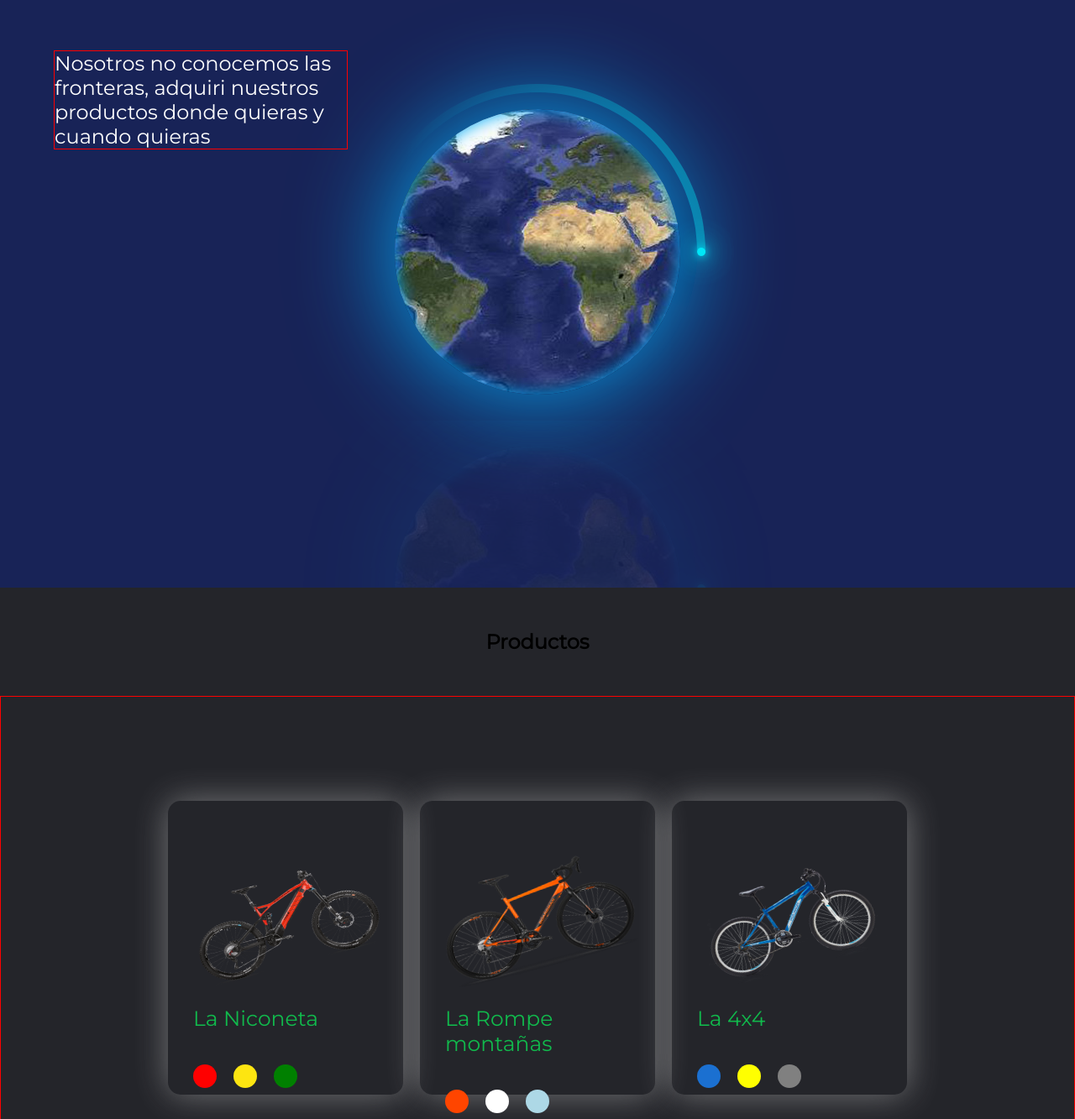
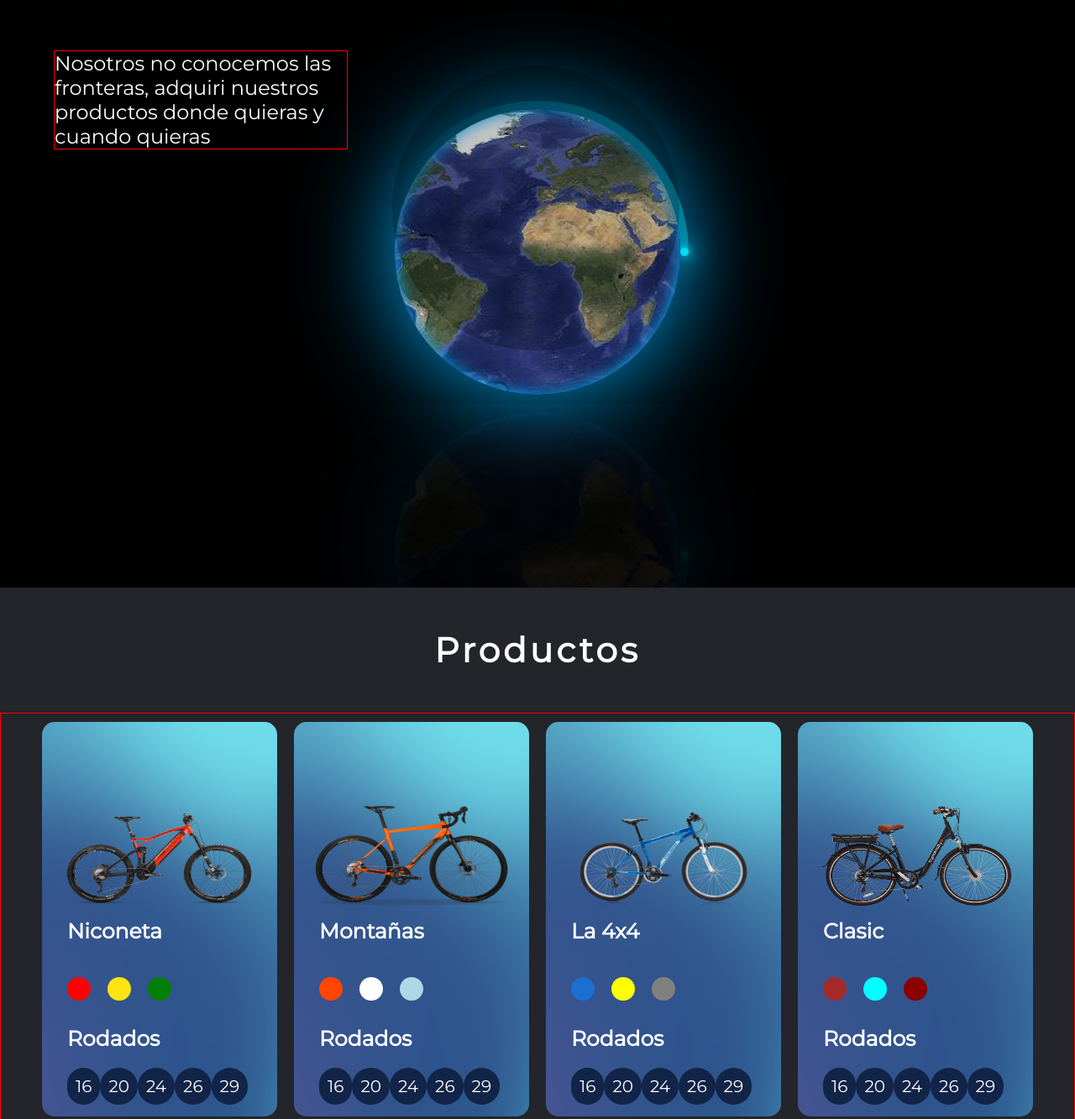
Before and after one commit to Los-loleros-de-parque-chacabuco/Biciteka-V1-test, a plain HTML site: page SpriteTEST/spriteV2/beta.html in a window 1280 px wide. Shown: the part 100-1433 px from the top of the page at 84% size. Drawn offline with Linux system fonts and the light colour scheme.

Commit message:
3er commit

```diff
--- a/SpriteTEST/spriteV2/animation.css
+++ b/SpriteTEST/spriteV2/animation.css
@@ -9,14 +9,14 @@
 body{
     background-color: #24252A;
 }
-
 .container-main{
     display: flex;
     justify-content: center;
     align-items: center;
     min-height: 100vh;
     overflow: hidden;
-    background: #182357;
+    /* background: #182357; */ /*COLOR ORIGINAL*/
+    background-color: black;
 }
 .planet{
     display: flex;
@@ -42,14 +42,26 @@ body{
     height: 99vh;
     justify-content: center;
     align-items: center;
-    background: #182357;
+    /* background: #182357; */ /*COLOR ORIGINAL*/
+    background-color: black;
 }
 .planetEarth .loader{
     position: relative;
-    width: 400px;
-    height: 400px;
+    width: 360px; /*400px*/
+    height: 360px; /*400px*/
     border-radius: 50%;
     animation: animate 4s linear infinite;
+}
+.overlay{
+  position: absolute;
+  width: 342px; /*400px*/
+  height: 340px; /*400px*/
+  border-radius: 50%;
+  background-color: rgba(0, 0, 0, 0.219);
+  top: 22%;
+  left: 23%;
+  /* border: solid 1px red; */
+  z-index: 2;
 }
 @keyframes animate {
     0%{
@@ -143,6 +155,9 @@ body{
     justify-content: center;
     align-items:center;
     margin-top: 50px;
+    color: white;
+    font-size: 1.7em;
+    letter-spacing: 4px;
 }
 
 .cards{
@@ -151,7 +166,8 @@ body{
     display: flex;
     justify-content: center;
     align-items: center;
-    height: 600px;
+    height: 100%;
+    flex-wrap: wrap;
 }
 
 img{
@@ -165,38 +181,42 @@ img{
     margin-left: 1000px;
   }
 
-.container-2{
+/* .container-2{
     display: flex;
     justify-content: center;
     align-items: center;
     height: 600px;
     border: solid 1px red;
-}
+} */
 
   .card{
     width: 280px;
-    height: 350px;
-    background-image:url(./img/fondo\ css.jpg) ;
+    height: 470px;
     border-radius: 15px;
+    background-image: url(./images/bg.png);
+    background-size: cover;
     display: flex;
     justify-content: space-around;
     align-items: center;
     flex-direction: column;
     padding: 80px 30px;
-    box-shadow: 0px 0px 40px rgba(200, 200, 200, 0.493);
-    color: #11b94c;
+    /* box-shadow: 0px 0px 40px rgba(200, 200, 200, 0.493); */
+    color: white;
     font-family:"resglise";
+    background-color: #182357;;
     margin: 10px;
 
   }
   .card .imagen-mostrada{
     width: 230px;
-    transform: rotate(-15deg); /*20DEG*/
+    margin-top: 20px;
+    transform: rotate(0deg); /*15DEG*/
   }
   .card .titulo{
-    margin-top: 40px; /**80PX*/
+    margin-top: 10px; /**40PX*/
     width: 100%;
     font-size: 25px;
+    font-weight: 700;
   }
   .card .colores{
     margin-top: 40px;
@@ -213,6 +233,12 @@ img{
      margin-right: 20px;
      cursor: pointer;
   }
+  .card:hover{
+    transform: translateY(-3%);
+    box-shadow: 1px 5px 10px rgba(255, 255, 255, 0.445);
+    transition: 0.5s;
+  }
+
   .card .colores span:nth-child(2){
     background-color: rgb(253, 229, 17);
   }
@@ -387,3 +413,17 @@ img{
    box-shadow: -10px 20px 15px -10px rgba(17, 233, 91, 0.3);
    font-family: 'Times New Roman', Times, serif;
   }
+
+
+
+/*==================*/
+/*===MEDIA QUERYS===*/
+/*==================*/
+
+/* @media (max-width:888px){
+
+  .card{
+    width: 260px;
+    height: 450px;
+  }
+} */
--- a/SpriteTEST/spriteV2/beta.html
+++ b/SpriteTEST/spriteV2/beta.html
@@ -14,6 +14,7 @@
         </div>
         <div class="planet planetEarth">
             <div class="container-earth">
+                <div class="overlay"></div>
                 <div class="loader"><span></span></div>
                 <div class="earth"></div>
             </div>
@@ -31,7 +32,7 @@
               <img src="./images/roja.png" class="imagenMostradaBici" alt="">
             </div>
             <div class="titulo">
-              <span>La Niconeta</span>
+              <span>Niconeta</span>
             </div>
             <div class="colores">
               <span class="roja coloresJs " id="roja"></span>
@@ -72,7 +73,7 @@
               <img src="./images/Naranja.png" class="imagenMostradaBici2" alt="">
             </div>
             <div class="titulo">
-              <span>La Rompe montañas</span>
+              <span>Montañas</span>
             </div>
             <div class="colores2">
               <span class="naranja coloresJs " id="naranja"></span>
@@ -148,15 +149,17 @@
           </div>
         </div>
 
-    </section>
 
-    <section class="container-2">
+        <!-- ACA TERMINABA LA PRIMERA SECCION -->
+
+
+    <!-- <section class="container-2"> -->
         <div class="card">
             <div class="imagen-mostrada">
               <img src="./images/marron.png" class="imagenMostradaBici4" alt="">
             </div>
             <div class="titulo">
-              <span>Bicicleta clasica</span>
+              <span>Clasic</span>
             </div>
             <div class="colores4">
               <span class="marron coloresJs " id="marron"></span>
@@ -196,7 +199,7 @@
               <img src="./images/amarillita.png" class="imagenMostradaBici5" alt="">
             </div>
             <div class="titulo">
-              <span>Bicicleta para niños</span>
+              <span>Kids</span>
             </div>
             <div class="colores5">
               <span class="amarillita coloresJs " id="amarillita"></span>
@@ -236,7 +239,7 @@
               <img src="./images/negra.png" class="imagenMostradaBici6" alt="">
             </div>
             <div class="titulo">
-              <span>Bicicleta Mini BMX</span>
+              <span>Mini BMX</span>
             </div>
             <div class="colores6">
               <span class="negra coloresJs " id="negra"></span>
```
Also changed, not shown: SpriteTEST/spriteV2/index.html (+3 -3 lines), SpriteTEST/spriteV2/images/Casco.png (added), SpriteTEST/spriteV2/images/bg.jpg (added), SpriteTEST/spriteV2/images/bg.png (added), SpriteTEST/spriteV2/images/combo2.png (added), SpriteTEST/spriteV2/images/combo_3.png (added).
